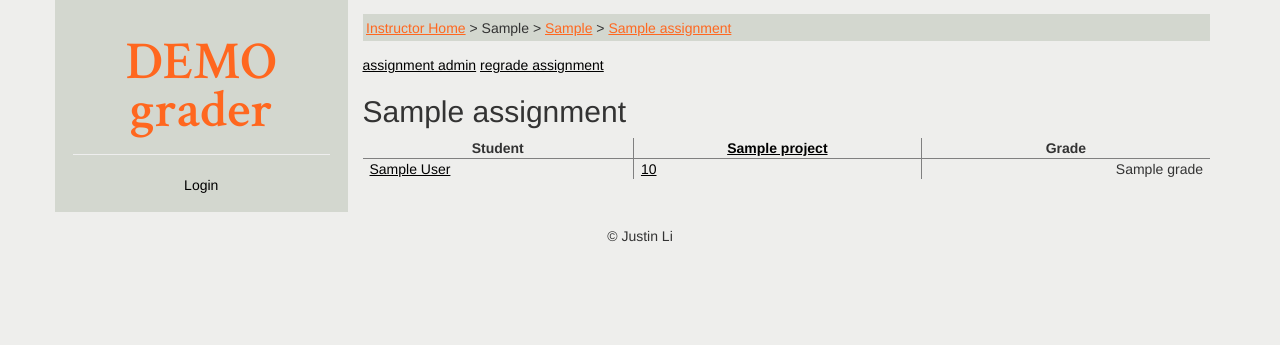
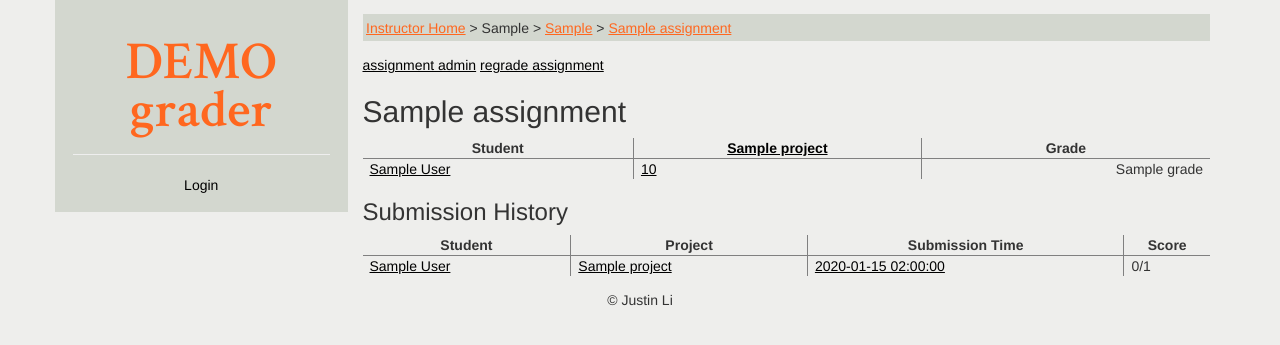
Before and after one commit to justinnhli/demograder, a Django app: template demograder/templates/demograder/instructor/assignment.html in a window 1280 px wide. Shown: the top 345 px of the page. Run offline with Django 3.2, Linux system fonts and the light colour scheme; data comes from the database, SQL or seed files in the repository; tables that the repository leaves empty hold one stand-in row (values such as "Sample post"); the template is opened without the code that fills it: values that come from a table or form of the project are taken from there, most other values are stand-ins (such as "Sample title", 1, 10 or a date in 2020); parts of the project's set-up code (start-up, migrations or seed data) failed here and were passed over; some libraries are stand-ins or nearby versions.

Commit message:
list submission history in instructor assignment page

```diff
--- a/demograder/instructor_views.py
+++ b/demograder/instructor_views.py
@@ -105,6 +105,7 @@ def instructor_assignment_view(request, **kwargs):
             submissions,
             '{:.2%}'.format(student.get_assignment_score(context['assignment']))
         ))
+    context['submissions'] = Submission.objects.filter(project__assignment=context['assignment'])
     return render(request, 'demograder/instructor/assignment.html', context)
 
 
--- a/demograder/templates/demograder/instructor/assignment.html
+++ b/demograder/templates/demograder/instructor/assignment.html
@@ -43,5 +43,27 @@
     </tr>
     {% endfor %}
 </table>
+
+<h3>Submission History</h3>
+
+{% if submissions %}
+<table>
+    <tr>
+        <th>Student</th>
+        <th>Project</th>
+        <th>Submission Time</th>
+        <th>Score</th>
+    </tr>
+    {% for submission in submissions %}
+    <tr>
+        <td><a href="{% url 'instructor_student' submission.student.id %}">{{ submission.student.full_name }}</a></td>
+        <td><a href="{% url 'project' submission.project %}">{{ submission.project.name }}</a></td>
+        <td><a href="{% url 'submission' submission.id %}">{{ submission.iso_format }}</a></td>
+        <td>{{ submission.score_str }}</td>
+    </tr>
+    {% endfor %}
+</table>
+{% endif %}
+
 <!-- end demograder/instructor/assignment.html:content -->
 {% endblock %}
```
